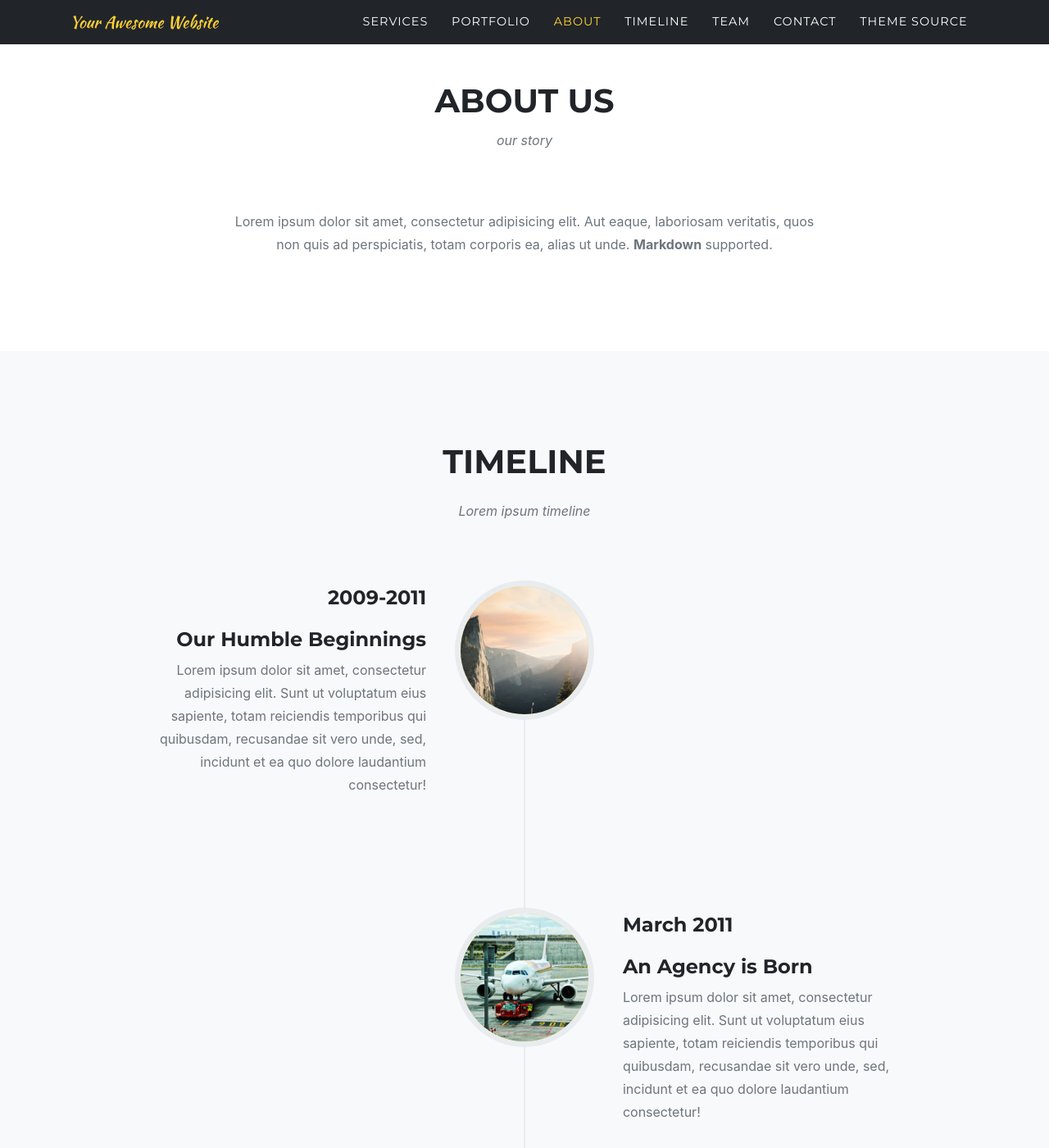
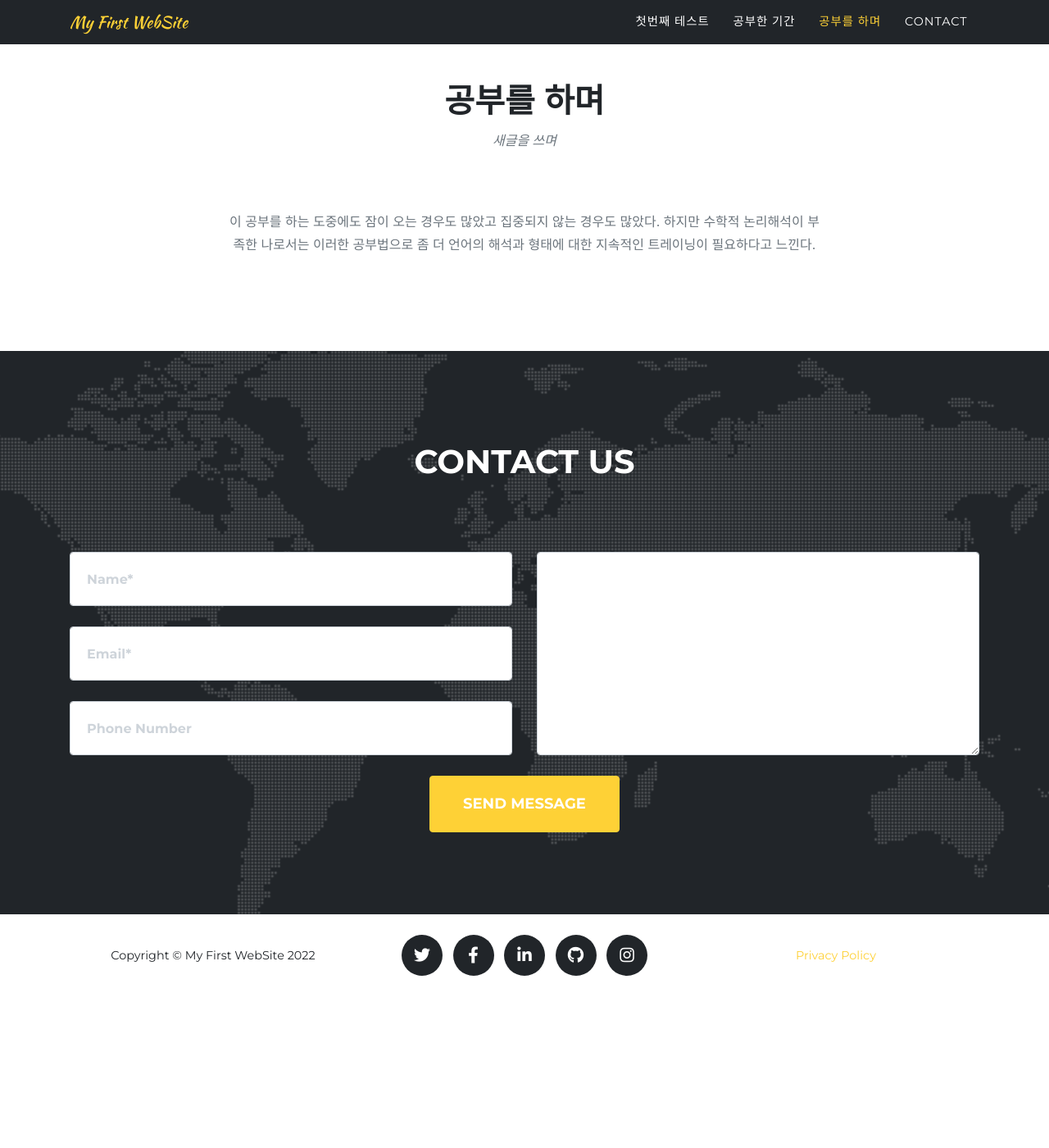
Before and after one commit to SeopBong/newTest, a Jekyll site: the page built from index.md, in a window 1280 px wide and 1400 px high, scrolled down 2321 px. Shown: the whole window at 82% size. Built offline with Jekyll 4.4.1, drawn with Linux system fonts in a browser that asks for light colours; nearby versions of some CDN libraries; some web fonts are replaced; after the commit the page ends 3536 px from its top, so only the background shows below that; some of the changed text lies outside the part shown.

Commit message:
first commit

```diff
--- a/Gemfile
+++ b/Gemfile
@@ -5,3 +5,5 @@ gemspec
 # Delete the following lines if not on Windows:
 # Performance-booster for watching directories on Windows
 gem "wdm", ">= 0.1.0" if Gem.win_platform?
+
+gem "webrick", "~> 1.7"
--- a/_config.yml
+++ b/_config.yml
@@ -13,13 +13,13 @@
 
 theme: jekyll-agency
 
-url    : "" # the base hostname & protocol for your site, e.g. http://example.com
-baseurl: "" # the subpath of your site, e.g. /blog
+url    : "https://github.com/SeopBong/newTest.git" # the base hostname & protocol for your site, e.g. http://example.com
+baseurl: "/newTest" # the subpath of your site, e.g. /blog
 
-title      : Your Awesome Website
-email      : your-email@example.com #this is also the email contact forms will go to
-description: "Site description"
-author     : Your Name
+title      : My First WebSite
+email      : gkstjq309@gmail.com #this is also the email contact forms will go to
+description: "테스트를 위한 첫번째 연습장이에요"
+author     : 박한섭
 # logo:     #optional, defaults to site title
   # path: assets\img\clients\creative-market.jpg
   # height: 60 #height in px, defaults to 52px
@@ -27,7 +27,7 @@ author     : Your Name
 locale: "en-US" # See available languages in _data/sitetext.yml
 
 analytics:
-  google: #Google Analytics tracking code here
+  google: G-XND4LWDYWG
 
 collections:
   portfolio:
@@ -36,4 +36,4 @@ markdown: kramdown
 
 # Uncomment following line to use Formspree form ID based URL instead of email based URL
 # Details: https://help.formspree.io/hc/en-us/articles/360017735154-How-to-prevent-spam
-# formspree_form_path: "f/a_form_id"
+formspree_form_path: "f/xqkjpraa"
--- a/_data/navigation.yml
+++ b/_data/navigation.yml
@@ -11,20 +11,14 @@
 # -----------------
 en: &DEFAULT_EN
   nav:
-    - title: "Services"
+    - title: "첫번째 테스트"
       section: services
-    - title: "Portfolio"
+    - title: "공부한 기간"
       section: portfolio
-    - title: "About"
+    - title: "공부를 하며"
       section: about
-    - title: "Timeline"
-      section: timeline
-    - title: "Team"
-      section: team
     - title: "Contact"
       section: contact
-    - title: "Theme Source"
-      url: https://github.com/raviriley/agency-jekyll-theme/
 en-US:
   <<: *DEFAULT_EN
 en-CA:
@@ -50,8 +44,6 @@ es: &DEFAULT_ES
       section: equipo
     - title: "Contáctenos"
       section: contacto
-    - title: "Fuente de la plantilla"
-      url: https://github.com/raviriley/agency-jekyll-theme/
 es-ES:
   <<: *DEFAULT_ES
 es-CO:
@@ -73,5 +65,3 @@ de: &DEFAULT_DE
       section: Team
     - title: "Kontakt"
       section: Kontakt
-    - title: "Quellcode des Themas"
-      url: https://github.com/raviriley/agency-jekyll-theme/
--- a/_data/sitetext.yml
+++ b/_data/sitetext.yml
@@ -9,129 +9,45 @@
 
 # English (default)
 # -----------------
+
 en: &DEFAULT_EN
   header:
-    title: Welcome to our Studio!
-    text: It's Nice To Meet You
-    button: Tell Me More
+    title: 자네 혹시 잘못 들어온겐가?
+    text: 나가지 말고 잠시 기다려주겠나!?
+    button: 그래보도록하지!
     buttonlink: "#services"
 
   services:
-    title: "Services"
-    text: "Lorem ipsum"
+    title: "첫번째 테스트"
+    text: "이 작업의 중요성은 내부적인 수정을 하는데 용이함을 보여준다."
     section: services
     list:
-      - title: "E-Commerce"
-        desc: "Lorem ipsum dolor sit amet, consectetur adipisicing elit. Minima maxime quam architecto quo inventore harum ex magni, dicta impedit."
-        icon: fas fa-shopping-cart #find more at https://fontawesome.com/icons
-      - title: "Responsive Design"
-        desc: "Lorem ipsum dolor sit amet, consectetur adipisicing elit. Minima maxime quam architecto quo inventore harum ex magni, dicta impedit."
-        icon: fas fa-laptop
-      - title: "[Markdown](https://en.wikipedia.org/wiki/Markdown)"
-        desc: "Your description here, full **Markdown** support"
-        icon: fab fa-markdown
+      - title: "설정"
+        desc: "직접 모디파이하며 수정을 하는데 어떠한 맥락으로 코드를 가져오는지를 확인한데 작업중 원하는 코드를 찾을 땐 ctrl+shift+f 로 해당 위치의 문자를 검색하여 수정한다."
+        icon: fa fa-cog #find more at https://fontawesome.com/icons
+      - title: "방법"
+        desc: "jekyll templat 을 가져와 터미널로 포트를 열어 해당 사이트를 직관적으로 수정한다."
+        icon: fa fa-tasks
+      - title: "나중"
+        desc: "첫번째작업의 중간지점으로 추후 어떤 사이트를 만들지에대한 이해도를 학습한다."
+        icon: fa fa-calendar
 
   portfolio:
-    title: "Portfolio"
-    text: "Lorem ipsum dolor sit amet consectetur."
+    title: "공부한기간"
+    text: "0815~0921"
     section: portfolio
-    closebutton: "Close Project"
-
-  timeline:
-    title: "Timeline"
-    text: "Lorem ipsum timeline"
-    section: timeline
-    # left is the default
-    #start_align: "left"
-    events:
-      - title: "Our Humble Beginnings"
-        year: "2009-2011"
-        desc: "Lorem ipsum dolor sit amet, consectetur adipisicing elit. Sunt ut voluptatum eius sapiente, totam reiciendis temporibus qui quibusdam, recusandae sit vero unde, sed, incidunt et ea quo dolore laudantium consectetur!"
-        image: assets/img/timeline/1.jpg
-        alt:
-      - title: "An Agency is Born"
-        year: "March 2011"
-        desc: "Lorem ipsum dolor sit amet, consectetur adipisicing elit. Sunt ut voluptatum eius sapiente, totam reiciendis temporibus qui quibusdam, recusandae sit vero unde, sed, incidunt et ea quo dolore laudantium consectetur!"
-        image: assets/img/timeline/2.jpg
-        alt:
-      - title: "Jekyll Theme is created"
-        year: "2019"
-        desc: "Ravi Riley converted Agency, a Bootstrap-based theme, into a Jekyll theme. The Jekyll theme can be installed as a Ruby gem, or remotely. For more information, visit the documentation."
-        image: assets/img/timeline/3.jpg
-        alt: image alt text
-      - title: "Title"
-        year: "2009-2011"
-        desc: "Your description here, **Markdown** is fully supported."
-        image: assets/img/timeline/4.jpg
-        alt:
-        # you can enforce the alignment
-        align: right
-    end: "Be Part <br> of Our <br> Story!"
+    closebutton: "닫기"
 
   about:
-    title: "About Us"
-    text: "our story"
-    body: "Lorem ipsum dolor sit amet, consectetur adipisicing elit. Aut eaque, laboriosam veritatis, quos non quis ad perspiciatis, totam corporis ea, alias ut unde. **Markdown** supported."
+    title: "공부를 하며"
+    text: "새글을 쓰며"
+    body: "이 공부를 하는 도중에도 잠이 오는 경우도 많았고 집중되지 않는 경우도 많았다. 하지만 수학적 논리해석이 부족한 나로서는 이러한 공부법으로 좀 더 언어의 해석과
+    형태에 대한 지속적인 트레이닝이 필요하다고 느낀다."
     section: about
-
-  clients:
-    section: clients
-    max-height: 100px
-    horizontal-scrolling: "" #"yes/no"
-    list:
-      - title: "envato"
-        url: https://github.com/raviriley/agency-jekyll-theme
-        logo: assets/img/clients/envato.jpg
-      - title: "designmodo"
-        url: https://github.com/raviriley/agency-jekyll-theme
-        logo: assets/img/clients/designmodo.jpg
-      - title: "themeforest"
-        url: https://github.com/raviriley/agency-jekyll-theme
-        logo: assets/img/clients/themeforest.jpg
-      - title: "Creative Market"
-        url: https://github.com/raviriley/agency-jekyll-theme
-        logo: assets/img/clients/creative-market.jpg
-
-  team:
-    title: "OUR AMAZING TEAM"
-    text: "Lorem ipsum dolor sit amet consectetur."
-    subtext: Lorem ipsum dolor sit amet, consectetur adipisicing elit. Aut eaque, laboriosam veritatis, quos non quis ad perspiciatis, totam corporis ea, alias ut unde. **Markdown** supported.
-    section: team
-    people:
-      - name: "Kay Garland"
-        role: "Lead Designer"
-        image: assets/img/team/500x500.jpg
-        social:
-          - url: https://twitter.com
-            icon: fab fa-twitter
-          - url: https://facebook.com
-            icon: fab fa-facebook-f
-          - url: https://linkedin.com
-            icon: fab fa-linkedin-in
-      - name: "Larry Parker"
-        role: "Lead Marketer"
-        image: assets/img/team/2.jpg
-        social:
-          - url: https://twitter.com
-            icon: fab fa-twitter
-          - url: https://facebook.com
-            icon: fab fa-facebook-f
-          - url: https://linkedin.com
-            icon: fab fa-linkedin-in
-      - name: "Diana Perterson"
-        role: "Lead Developer"
-        image: assets/img/team/500x500.jpg
-        social:
-          - url: https://twitter.com
-            icon: fab fa-twitter
-          - url: https://facebook.com
-            icon: fab fa-facebook-f
-          - url: https://linkedin.com
-            icon: fab fa-linkedin-in
 
   contact:
     title: "Contact Us"
-    text: "Lorem ipsum or call 123456789"
+    text: ""
     section: contact
     name: "Name*"
     name-validation: "Please enter your name."
@@ -182,7 +98,7 @@ es: &DEFAULT_ES
     list:
       - title: "Comercio Electrónico"
         desc: "Lorem ipsum dolor sit amet, consectetur adipisicing elit. Minima maxime quam architecto quo inventore harum ex magni, dicta impedit."
-        icon: fas fa-shopping-cart #find more at https://fontawesome.com/icons
+        icon: fa-solid fa-gear #find more at https://fontawesome.com/icons
       - title: "Diseño Responsivo"
         desc: "Lorem ipsum dolor sit amet, consectetur adipisicing elit. Minima maxime quam architecto quo inventore harum ex magni, dicta impedit."
         icon: fas fa-laptop
@@ -337,7 +253,7 @@ de: &DEFAULT_DE
     list:
       - title: "E-Commerce"
         desc: "Lorem ipsum dolor sit amet, consectetur adipisicing elit. Minima maxime quam architecto quo inventore harum ex magni, dicta impedit."
-        icon: fas fa-shopping-cart #find more at https://fontawesome.com/icons
+        icon: fa-solid fa-gear #find more at https://fontawesome.com/icons
       - title: "Responsive Design"
         desc: "Lorem ipsum dolor sit amet, consectetur adipisicing elit. Minima maxime quam architecto quo inventore harum ex magni, dicta impedit."
         icon: fas fa-laptop
--- a/_includes/clients.html
+++ /dev/null
@@ -1,30 +0,0 @@
-<!-- Clients -->
-{% if site.locale and site.locale != "" and site.locale != nil %}
-  <section class="py-5" id="{{ site.data.sitetext[site.locale].clients.section | default: "clients" }}">
-    <div class="container">
-      <div class="row" {% if site.data.sitetext[site.locale].clients.horizontal-scrolling == "yes" %} id="scrolling-clients" {% endif %}>
-	    {% for client in site.data.sitetext[site.locale].clients.list %}
-        <div class="col-md-3 col-sm-6">
-          <a href="{{ client.url }}">
-            <img class="img-fluid d-block mx-auto" src="{{ client.logo }}" alt="{{ client.title }}" style="max-height: {{ site.data.sitetext[site.locale].clients.max-height | default: "100px" }}">
-          </a>
-        </div>
-	    {% endfor %}
-      </div>
-    </div>
-  </section>
-{% else %}
-<section class="py-5" id="{{ site.data.sitetext.clients.section | default: "clients" }}">
-  <div class="container">
-    <div class="row" {% if site.data.sitetext.clients.horizontal-scrolling == "yes" %} id="scrolling-clients" {% endif %}>
-    {% for client in site.data.sitetext.clients.list %}
-      <div class="col-md-3 col-sm-6">
-        <a href="{{ client.url }}">
-          <img class="img-fluid d-block mx-auto" src="{{ client.logo }}" alt="{{ client.title }}" style="max-height: {{ site.data.sitetext.clients.max-height | default: "100px" }}">
-        </a>
-      </div>
-    {% endfor %}
-    </div>
-  </div>
-</section>
-{% endif %}
--- a/_includes/head.html
+++ b/_includes/head.html
@@ -2,6 +2,8 @@
   {% if site.analytics.google %}
   <!-- Global site tag (gtag.js) - Google Analytics -->
   <script async src="https://www.googletagmanager.com/gtag/js?id={{ site.analytics.google }}"></script>
+  <link rel="stylesheet" href="https://use.fontawesome.com/releases/v6.1.2/css/all.css">
+
   <script>
     window.dataLayer = window.dataLayer || [];
     function gtag() {
--- a/_includes/team.html
+++ /dev/null
@@ -1,75 +0,0 @@
-<!-- Team -->
-{% if site.locale and site.locale != "" and site.locale != nil %}
-<section class="page-section" id="{{ site.data.sitetext[site.locale].team.section | default: "team" }}">
-<div class="container">
-  <div class="row">
-	<div class="col-lg-12 text-center">
-	  <h2 class="section-heading text-uppercase">{{ site.data.sitetext[site.locale].team.title }}</h2>
-	  <h3 class="section-subheading text-muted">{{ site.data.sitetext[site.locale].team.text }}</h3>
-	</div>
-  </div>
-  <div class="row">
-  {% for person in site.data.sitetext[site.locale].team.people %}
-	<div class="col-sm-4">
-	  <div class="team-member">
-		<img class="mx-auto rounded-circle" src="{{ person.image }}" alt="">
-		<h4>{{ person.name }}</h4>
-		<p class="text-muted">{{ person.role }}</p>
-		<ul class="list-inline social-buttons">
-		{% for network in person.social %}
-		  <li class="list-inline-item">
-			<a href="{{ network.url }}">
-			  <i class="{{ network.icon }}"></i>
-			</a>
-		  </li>
-		{% endfor %}
-		</ul>
-	  </div>
-	</div>
-  {% endfor %}
-  </div>
-  <div class="row">
-	<div class="col-lg-8 mx-auto text-center">
-	  <div class="large text-muted">{{ site.data.sitetext[site.locale].team.subtext | markdownify }}</div>
-	</div>
-  </div>
-</div>
-</section>
-{% else %}
-<section class="page-section" id="{{ site.data.sitetext.team.section | default: "team" }}">
-	<div class="container">
-	  <div class="row">
-		<div class="col-lg-12 text-center">
-		  <h2 class="section-heading text-uppercase">{{ site.data.sitetext.team.title }}</h2>
-		  <h3 class="section-subheading text-muted">{{ site.data.sitetext.team.text }}</h3>
-		</div>
-	  </div>
-	  <div class="row">
-	  {% for person in site.data.sitetext.team.people %}
-		<div class="col-sm-4">
-		  <div class="team-member">
-			<img class="mx-auto rounded-circle" src="{{ person.image }}" alt="">
-			<h4>{{ person.name }}</h4>
-			<p class="text-muted">{{ person.role }}</p>
-			<ul class="list-inline social-buttons">
-			{% for network in person.social %}
-			  <li class="list-inline-item">
-				<a href="{{ network.url }}">
-				  <i class="{{ network.icon }}"></i>
-				</a>
-			  </li>
-			{% endfor %}
-			</ul>
-		  </div>
-		</div>
-	  {% endfor %}
-	  </div>
-	  <div class="row">
-		<div class="col-lg-8 mx-auto text-center">
-		  <div class="large text-muted">{{ site.data.sitetext.team.subtext | markdownify }}</div>
-		</div>
-	  </div>
-	</div>
-</section>
-{% endif %}
-<!-- End Team -->
--- a/_includes/timeline.html
+++ /dev/null
@@ -1,121 +0,0 @@
-<!-- About -->
-{% if site.locale and site.locale != "" and site.locale != nil %}
-  <section class="bg-light page-section" id="{{ site.data.sitetext[site.locale].timeline.section | default: "about" }}">
-    <div class="container">
-      <div class="row">
-        <div class="col-lg-12 text-center">
-          <h2 class="section-heading text-uppercase">{{ site.data.sitetext[site.locale].timeline.title | markdownify | default: "About" }}</h2>
-          <h3 class="section-subheading text-muted">{{ site.data.sitetext[site.locale].timeline.text | default: "timeline"}}</h3>
-        </div>
-      </div>
-      <div class="row">
-        <div class="col-lg-12">
-          <ul class="timeline">
-      {%- assign align = site.data.sitetext[site.locale].timeline.start_align -%}
-      {%- for event in site.data.sitetext[site.locale].timeline.events -%}
-            {%- if align == "right" -%}
-              {%- if event.align and event.align == "left" -%}
-                {%- assign align = "right" -%}
-                <li>
-              {%- else -%}
-                {%- assign align = "left" %}
-                <li class="timeline-inverted">
-              {% endif %}
-            {% else %}
-              {%- if event.align and event.align == "right" -%}
-                {%- assign align = "left" -%}
-                <li class="timeline-inverted">
-              {%- else -%}
-                {%- assign align = "right" %}
-                <li>
-              {% endif %}
-            {%- endif -%}
-              <div class="timeline-image">
-                <img class="rounded-circle img-fluid" src="{{ event.image }}" alt="{{ event.alt | default: ""}}">
-              </div>
-              <div class="timeline-panel">
-                <div class="timeline-heading">
-                  <h4>{{ event.year | markdownify }}</h4>
-                  <h4 class="subheading">{{ event.title }}</h4>
-                </div>
-                <div class="timeline-body">
-                  <div class="text-muted">{{ event.desc | markdownify }}</div>
-                </div>
-              </div>
-            </li>
-		  {% endfor %}
-
-		  {% if site.data.sitetext[site.locale].timeline.end %}
-			<li class="timeline-inverted">
-              <div class="timeline-image">
-                <h4>{{ site.data.sitetext[site.locale].timeline.end }}</h4>
-              </div>
-            </li>
-		  {% endif %}
-
-          </ul>
-        </div>
-      </div>
-    </div>
-  </section>
-{% else %}
-<section class="bg-light page-section" id="{{ site.data.sitetext.timeline.section | default: "about" }}">
-  <div class="container">
-    <div class="row">
-      <div class="col-lg-12 text-center">
-        <h2 class="section-heading text-uppercase">{{ site.data.sitetext.timeline.title | markdownify | default: "About" }}</h2>
-        <h3 class="section-subheading text-muted">{{ site.data.sitetext.timeline.text | default: "timeline"}}</h3>
-      </div>
-    </div>
-    <div class="row">
-      <div class="col-lg-12">
-        <ul class="timeline">
-    {%- assign align = site.data.sitetext.timeline.start_align -%}
-    {%- for event in site.data.sitetext.timeline.events -%}
-          {%- if align == "right" -%}
-            {%- if event.align and event.align == "left" -%}
-              {%- assign align = "right" -%}
-              <li>
-            {%- else -%}
-              {%- assign align = "left" %}
-              <li class="timeline-inverted">
-            {% endif %}
-          {% else %}
-            {%- if event.align and event.align == "right" -%}
-              {%- assign align = "left" -%}
-              <li class="timeline-inverted">
-            {%- else -%}
-              {%- assign align = "right" %}
-              <li>
-            {% endif %}
-          {%- endif -%}
-            <div class="timeline-image">
-              <img class="rounded-circle img-fluid" src="{{ event.image }}" alt="{{ event.alt | default: ""}}">
-            </div>
-            <div class="timeline-panel">
-              <div class="timeline-heading">
-                <h4>{{ event.year | markdownify }}</h4>
-                <h4 class="subheading">{{ event.title }}</h4>
-              </div>
-              <div class="timeline-body">
-                <div class="text-muted">{{ event.desc | markdownify }}</div>
-              </div>
-            </div>
-          </li>
-    {% endfor %}
-
-    {% if site.data.sitetext.timeline.end %}
-    <li class="timeline-inverted">
-            <div class="timeline-image">
-              <h4>{{ site.data.sitetext.timeline.end }}</h4>
-            </div>
-          </li>
-    {% endif %}
-
-        </ul>
-      </div>
-    </div>
-  </div>
-</section>
-{% endif %}
-<!-- End About -->
--- a/_layouts/home.html
+++ b/_layouts/home.html
@@ -6,7 +6,4 @@ layout: default
 {% include services.html %}
 {% include portfolio_grid.html %}
 {% include about.html %}
-{% include timeline.html %}
-{% include team.html %}
-{% include clients.html %}
 {% include contact.html %}
```
Also changed, not shown: _portfolio/example.md (deleted, +0 -21 lines), _portfolio/project1.md (deleted, +0 -19 lines), _portfolio/project2.md (deleted, +0 -19 lines), _portfolio/recipe1.md (added, +14 -0 lines), _portfolio/recipe2.md (added, +14 -0 lines), _portfolio/recipe3.md (added, +18 -0 lines), assets/img/header.png, assets/img/header2.png (added), assets/img/portfolio/study.jpg (added), assets/img/portfolio/와장창창.jpg (added).
